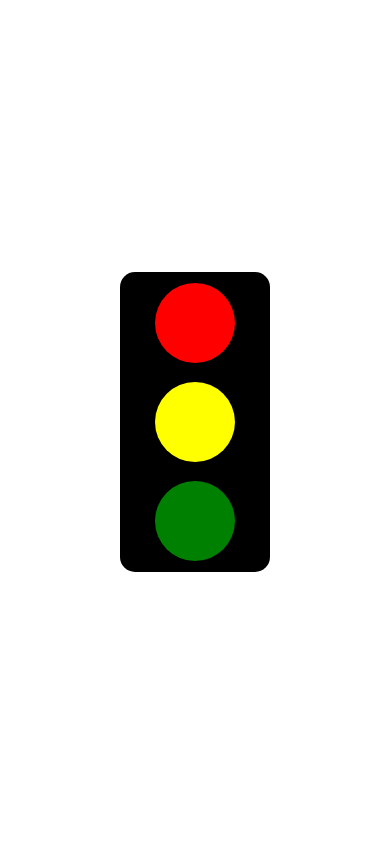
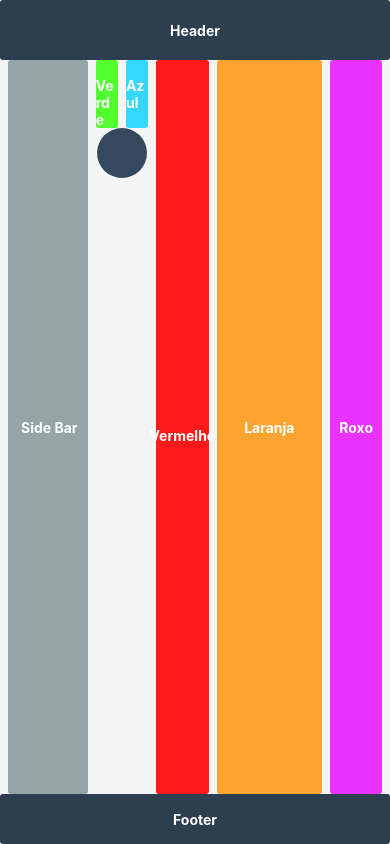
Before and after one commit to maria-quidiquimo/projeto-mobile, a React Native app in the folder first-app/: screen / in a window 390 px wide. Built offline with nearby package versions, Linux system fonts and the light colour scheme.

Commit message:
fazendo a avalicao pratica

```diff
--- a/first-app/src/App.js
+++ b/first-app/src/App.js
@@ -15,10 +15,12 @@ import ExercicioView06 from './exercícios-view/exercicio6';
 import ExercicioView07 from './exercícios-view/exercicio7';
 import ExercicioView08 from './exercícios-view/exercicio8';
 import ExercicioView09 from './exercícios-view/exercicio9';
+import AvaliacaoPratica13 from './avaliacoes-praticas/avaliacao-pratica-pt1-ex13';
+import AvaliacaoPratica12 from './avaliacoes-praticas/avaliacao-pratica-pt1-ex12';
 
 export default function App() {
   return (
-    <ExercicioView09/>
+    <AvaliacaoPratica13/>
   );
 }
 
--- /dev/null
+++ b/first-app/src/avaliacoes-praticas/avaliacao-pratica-pt1-ex12.js
@@ -0,0 +1,140 @@
+import { View, Text, StyleSheet } from "react-native";
+
+export default function AvaliacaoPratica12() {
+  return (
+    <View style={styles.container}>
+      <View style={styles.header}>
+        <View style={styles.amarelo}>
+            <Text style={styles.textStyle}>Amarelo</Text>
+        </View>
+        <View style={styles.azulescuro}>
+            <Text style={styles.textStyle}>Azul Escuro</Text>
+        </View>
+      </View>
+      <View style={styles.main}>
+        <View style={styles.verde}>
+          <Text style={styles.textStyle}> Verde </Text>
+        </View>
+        <View style={styles.containerMain}>
+          <View style={styles.rosa}>
+            <Text style={styles.textStyle}> Rosa </Text>
+          </View>
+          <View style={styles.laranja}>
+            <Text style={styles.textStyle}> Laranja </Text>
+          </View>
+        </View>
+      </View>
+      <View style={styles.footer}>
+        <View style={styles.vermelho}>
+          <Text style={styles.textStyle}> Vermelho </Text>
+        </View>
+        <View style={styles.teal}>
+          <Text style={styles.textStyle}> Teal </Text>
+        </View>
+        <View style={styles.roxo}>
+          <Text style={styles.textStyle}> Roxo </Text>
+        </View>
+      </View>
+    </View>
+  );
+}
+
+const styles = StyleSheet.create({
+  container: {
+    flex: 1,
+    justifyContent: "center",
+    alignItems: "center",
+    backgroundColor: "#f5f5f5",
+    flexDirection: 'column'
+  },
+  textStyle:{
+    color: "#ffffff",
+    fontWeight: "bold",
+  },
+  header:{
+    height: 60,
+    width: '100%',
+    flexDirection: 'row',
+    gap: 8,
+  },
+  amarelo: {
+    backgroundColor: "#e1e101",
+    flex: 1,
+    borderRadius: 3,
+    height: 60,
+    width: '100%',
+    alignItems: "center",
+    justifyContent: "center",
+    flexDirection: 'column'
+  },
+  azulescuro:{
+    backgroundColor: "#2d2ba7",
+    flex:3,
+    borderRadius: 3,
+    height: 60,
+    width: '100%',
+    alignItems: "center",
+    justifyContent: "center",
+  },
+  main:{
+    flexDirection: 'row',
+    flex: 1,
+    gap: 8
+  },
+  rosa:{
+    backgroundColor: "#ff6be6",
+    borderRadius: 3,
+    flex: 1,
+    justifyContent: 'center',
+    width: 200,
+    height: 80,
+    alignItems: 'center',
+  },
+  containerMain:{
+    flexDirection: 'column',
+    padding: 8,
+    gap: 8
+  },
+  laranja:{
+    backgroundColor: "#fe972a",
+    width: 200,
+    borderRadius: 3,
+    flex: 1,
+    justifyContent: 'center',
+    alignItems: 'center',
+  },
+  verde:{
+    backgroundColor: "#64ff3d",
+    fontWeight: "bold",
+    borderRadius: 3,
+    justifyContent: 'center',
+    flex: 1,
+    alignItems: 'center',
+  },
+  vermelho:{
+    backgroundColor: "#f60f0f",
+    borderRadius: 3,
+    justifyContent: 'center',
+    alignItems: 'center',
+    flex: 1
+  },
+  teal:{
+    backgroundColor: "#437f6b",
+    borderRadius: 3,
+    justifyContent: 'center',
+    flex: 1,
+    alignItems: 'center',
+  },
+  roxo:{
+    backgroundColor: "#bd00f7",
+    borderRadius: 3,
+    justifyContent: 'center',
+    flex: 1,
+    alignItems: 'center',
+  },
+  footer:{
+    flexDirection:"row",
+    height: 90,
+    gap: 8
+  }
+});
--- /dev/null
+++ b/first-app/src/avaliacoes-praticas/avaliacao-pratica-pt1-ex13.js
@@ -0,0 +1,130 @@
+import { View, Text, StyleSheet } from "react-native";
+
+export default function AvaliacaoPratica13() {
+  return (
+    <View style={styles.container}>
+      <View style={styles.header}>
+        <Text style={styles.textStyle}> Header </Text>
+      </View>
+
+      <View style={styles.main}>
+        <View style={styles.sideBar}>
+          <Text style={styles.textStyle}> Side Bar</Text>
+        </View>
+        <View style={styles.mainDireita}>
+          <View style={styles.principal}>
+            <View style={styles.verde}>
+              <Text style={styles.textStyle}> Verde </Text>
+            </View>
+            <View style={styles.azul}>
+              <Text style={styles.textStyle}> Azul </Text>
+            </View>
+          </View>
+          <View style={styles.circulo}>
+          </View>
+        </View>
+          <View style={styles.vermelho}>
+            <Text style={styles.textStyle}> Vermelho </Text>
+          </View>
+          <View style={styles.laranja}>
+            <Text style={styles.textStyle}> Laranja </Text>
+          </View>
+          <View style={styles.roxo}>
+            <Text style={styles.textStyle}> Roxo </Text>
+          </View>
+      </View>
+      <View style={styles.footer}>
+        <Text style={styles.textStyle}> Footer </Text>
+      </View>
+    </View>
+  );
+}
+
+const styles = StyleSheet.create({
+  container: {
+    flex: 1,
+    justifyContent: "center",
+    alignItems: "center",
+    backgroundColor: "#f5f5f5",
+  },
+  textStyle:{
+    color: "#ffffff",
+    fontWeight: "bold",
+  },
+  header:{
+    backgroundColor:"#2c3e50",
+    height: 60,
+    borderRadius: 3,
+    width: '100%',
+    justifyContent: 'center',
+    alignItems: "center"
+  },
+  main:{
+    flex: 1,
+    flexDirection: 'row',
+    gap: 8
+  },
+  sideBar:{
+    backgroundColor: "#95a5a6",
+    borderRadius: 3,
+    width: 80,
+    justifyContent: 'center',
+    alignItems: 'center',
+  },
+  mainDireita:{
+    flex: 1,
+    flexDirection: 'column',
+  },
+  verde:{
+    backgroundColor: '#51ff2e',
+    borderRadius: 3,
+    flex: 1,
+  },
+  azul:{
+    backgroundColor: '#35d7ff',
+    borderRadius: 3,
+    flex: 1,
+  },
+  circulo:{
+    backgroundColor: '#34495e',
+    borderRadius: 25,
+    height: 50,
+    width: 50,
+    justifyContent: 'center',
+    alignSelf: 'center'
+  },
+  principal:{
+    flexDirection: 'row',
+    gap: 8,
+  },
+  vermelho:{
+    backgroundColor: "#fb1919",
+    borderRadius: 3,
+    flex: 1,
+    justifyContent: 'center',
+    alignItems: 'center',
+  },
+  laranja:{
+    backgroundColor: "#fda430",
+    borderRadius: 3,
+    flex: 2,
+    justifyContent: 'center',
+    alignItems: 'center',
+  },
+  roxo:{
+    backgroundColor: "#ea32ff",
+    borderRadius: 3,
+    flex: 1,
+    justifyContent: 'center',
+    alignItems: 'center',
+  },
+  footer:{
+    backgroundColor: '#2c3e50',
+    height: 50,
+    gap: 8,
+    width: '100%',
+    justifyContent: 'center',
+    alignItems: 'center',
+    borderRadius: 3
+  }
+});
```
